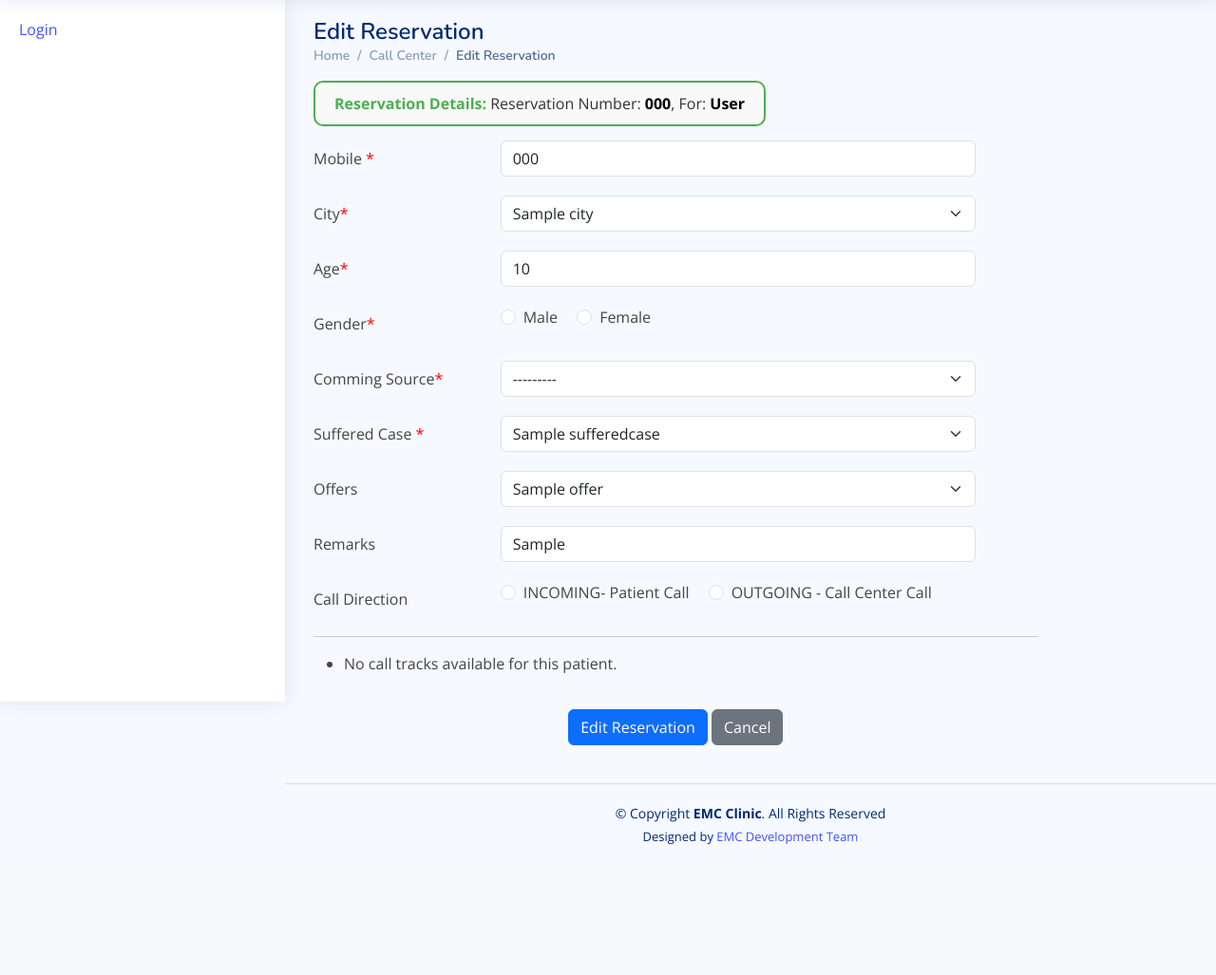
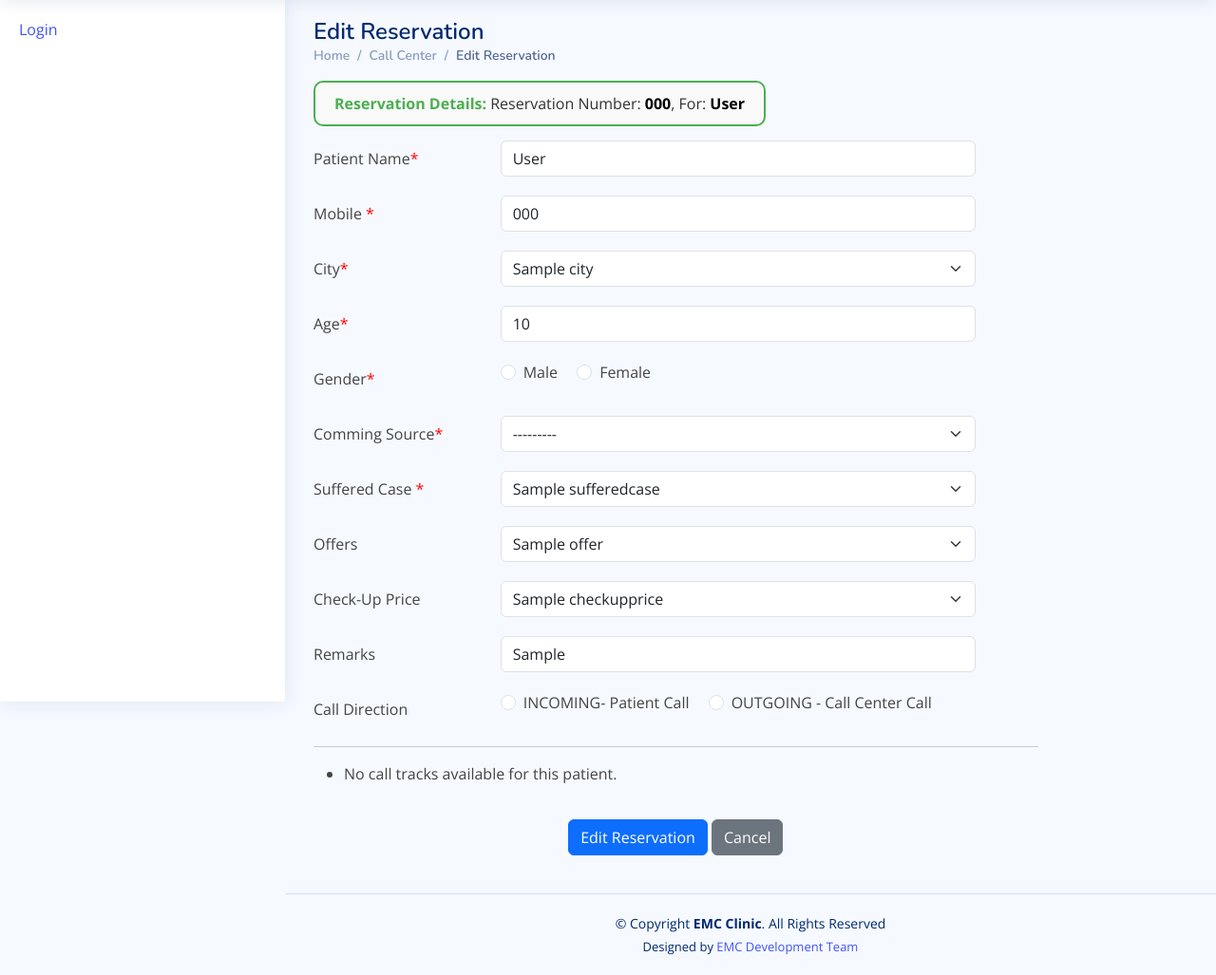
Before and after one commit to yasso77/testemc, a Django app: page /edit_reservation/1/ in a window 1280 px wide. Shown: the part 61-1088 px from the top of the page at 95% size. Before the commit the page ends 951 px from the top, so only its background shows below. Run offline with Django 5.2, Linux system fonts and the light colour scheme; tables that the repository leaves empty hold one stand-in row (values such as "Sample post"); some libraries are stand-ins or nearby versions.

Commit message:
12/24/2024

```diff
--- a/manager/forms/addreservation.py
+++ b/manager/forms/addreservation.py
@@ -13,7 +13,7 @@ class MyModelForm(forms.ModelForm):
     class Meta:
         model = Patient
 
-        fields = ['reservationCode','fullname', 'mobile', 'city','age','gender','sufferedcase','offerID','leadSource','remarks','expectedDate','callDirection']
+        fields = ['reservationCode','fullname', 'mobile', 'city','age','gender','sufferedcase','offerID','leadSource','remarks','expectedDate','callDirection','checkUpprice']
 
         widgets = {
             'fullname': forms.TextInput(attrs={'class': 'form-control'}),
@@ -38,6 +38,7 @@ class MyModelForm(forms.ModelForm):
             'callDirection': forms.RadioSelect(attrs={'class': 'form-check-input'}),
 
             'leadSource': forms.Select(attrs={'class': 'form-select'}),
+            'checkUpprice': forms.Select(attrs={'class': 'form-select'}),
             'gender': forms.RadioSelect(attrs={'class': 'form-check-input'}),
 
             'expectedDate': forms.DateInput(attrs={
--- a/manager/forms/editReservation.py
+++ b/manager/forms/editReservation.py
@@ -14,12 +14,12 @@ class editReservationForm(forms.ModelForm):
     offerID= forms.ModelChoiceField(queryset=Offers.objects.active(),required=False,  label="Offers", widget=forms.Select(attrs={'class': 'form-select'}))
     class Meta:
         model = Patient
-        exclude = ['createdDate', 'createdby','fullName']  # Exclude non-editable fields
-        fields = [ 'reservationCode','mobile', 'city','age','gender','sufferedcase','leadSource','remarks','offerID','callDirection']
+        exclude = ['createdDate', 'createdby']  # Exclude non-editable fields
+        fields = [ 'reservationCode','mobile', 'city','age','gender','sufferedcase','leadSource','remarks','offerID','callDirection','fullname','checkUpprice']
 
         widgets = {
             #'reservationCode': forms.HiddenInput(),  # Make this field hidden
-            #'fullname': forms.TextInput(attrs={'class': 'form-control'}),
+            'fullname': forms.TextInput(attrs={'class': 'form-control'}),
             'mobile': forms.TextInput(attrs={'class': 'form-control' }),
             'callDirection': forms.RadioSelect(attrs={'class': 'form-check-input'}),
             'age': forms.NumberInput(attrs={
@@ -33,6 +33,7 @@ class editReservationForm(forms.ModelForm):
             'fileserial': forms.TextInput(attrs={'class': 'form-control'}),
 
             'leadSource': forms.Select(attrs={'class': 'form-select'}),
+            'checkUpprice': forms.Select(attrs={'class': 'form-select'}),
             'gender': forms.RadioSelect(attrs={'class': 'form-check-input'}),
             'reservedBy': forms.TextInput(attrs={'class': 'form-control'}),
             'expectedDate': forms.DateInput(attrs={'type': 'date', 'class': 'form-control'}),  # Correct type attribute
@@ -41,6 +42,9 @@ class editReservationForm(forms.ModelForm):
 
         }
         error_messages = {
+            'fullname': {
+                'required': 'Full name is required.',
+            },
 
             'mobile': {
                 'required': 'Mobile number is required.',
--- a/manager/urls.py
+++ b/manager/urls.py
@@ -5,6 +5,7 @@ from manager.views.main import MainView
 from manager.views.report import ReportView
 from manager.views.callcenter import CallCenterView
 from django.views.generic import TemplateView
+from django.contrib.auth.views import PasswordResetView, PasswordResetDoneView, PasswordResetConfirmView, PasswordResetCompleteView
 
 urlpatterns = [
     # MainView
@@ -52,4 +53,9 @@ urlpatterns = [
 
     # Authentication
     path('accounts/', include('django.contrib.auth.urls')),
+    # Password reset views
+    path('password-reset/', PasswordResetView.as_view(template_name='registration/changepassword.html'), name='password_reset'),
+    path('password-reset/done/', PasswordResetDoneView.as_view(template_name='registration/password_reset_done.html'), name='password_reset_done'),
+    path('reset/<uidb64>/<token>/', PasswordResetConfirmView.as_view(template_name='registration/password_reset_confirm.html'), name='password_reset_confirm'),
+    path('reset/done/', PasswordResetCompleteView.as_view(template_name='registration/password_reset_complete.html'), name='password_reset_complete'),
 ]
--- a/manager/views/callcenter.py
+++ b/manager/views/callcenter.py
@@ -7,9 +7,9 @@ from django.contrib.auth.models import User
 
 from manager.forms.addFollowUp import insertCallTrackForm
 from manager.forms.editReservation import editReservationForm
-
+from django.utils.timezone import now
 from django.contrib.auth.decorators import login_required,permission_required
-
+from django.db.models import Count, Max, Subquery, OuterRef
 from manager.model.patient import CallTrack, Patient
 from django.views.generic.list import ListView
 from django.shortcuts import get_object_or_404, redirect
@@ -20,34 +20,46 @@ from django.db.models import Q
 class CallCenterView(ListView):
 
     @login_required
-
     def reservationsList(request):
-       # Get the current date
+        # Get the current date
         today = date.today()
 
-        # Calculate the date 10 days ago
-        ten_days_ago = today - timedelta(days=30)
+        # Calculate the date 30 days ago
+        thirty_days_ago = today - timedelta(days=30)
 
-        # Filter the Patient records created within the previous 10 days by a specific user (createdby)
-        # assuming `request.user` is the logged-in user
-        is_admin = request.user.groups.filter(name='Admin').exists()
-        #print(is_admin)
+        # Check if the user is an admin
+        is_admin_or_marketing = request.user.groups.filter(name__in=['Admin', 'Marketing']).exists()
+
+
+        # Filter recent patients
         recent_patients = (
-        Patient.objects.active()
-         .filter(
-        Q(createdDate__gte=ten_days_ago) &
-        (Q(reservedBy=request.user) | Q() if not is_admin else Q())
+            Patient.objects.active()
+            .filter(
+                Q(createdDate__gte=thirty_days_ago) &
+                (Q(reservedBy=request.user) if not is_admin_or_marketing else Q())
+            )
+            .select_related('sufferedcase')
+            .annotate(
+                call_count=Count('call_patients'),  # Count number of call tracks for each patient
+                last_call_date=Max('call_patients__createdDate'),  # Get the latest call date
+                last_call_outcome=Subquery(
+                    CallTrack.objects.filter(
+                        patientID=OuterRef('pk')  # Reference the current patient
+                    )
+                    .order_by('-createdDate')
+                    .values('outcome')[:1]  # Get the outcome of the latest call
+                )
+            )
+            .values(
+                'patientid', 'fullname', 'reservationCode', 'leadSource',
+                'createdDate', 'city', 'mobile', 'age',
+                'sufferedcase__caseName', 'expectedDate', 'gender', 'attendanceDate',
+                'call_count', 'last_call_date', 'last_call_outcome'  # Add annotated fields
+            )
         )
-        .select_related('sufferedcase')
-        .values(
-            'patientid', 'fullname', 'reservationCode', 'leadSource',
-            'createdDate', 'city', 'mobile', 'age',
-            'sufferedcase__caseName', 'expectedDate',
-            'gender', 'attendanceDate'
-        )
-    )
 
         return render(request, 'callcenter/reservationsList.html', {'patients': recent_patients})
+
 
 
     @login_required
@@ -71,12 +83,23 @@ class CallCenterView(ListView):
                     isDeleted=False
                 )
                 .select_related('sufferedcase')
-                .values(
-                    'patientid', 'fullname', 'reservationCode', 'leadSource',
-                    'createdDate', 'city', 'mobile', 'age',
-                    'sufferedcase__caseName', 'expectedDate',
-                    'gender', 'attendanceDate'
+                .annotate(
+                call_count=Count('call_patients'),  # Count number of call tracks for each patient
+                last_call_date=Max('call_patients__createdDate'),  # Get the latest call date
+                last_call_outcome=Subquery(
+                    CallTrack.objects.filter(
+                        patientID=OuterRef('pk')  # Reference the current patient
+                    )
+                    .order_by('-createdDate')
+                    .values('outcome')[:1]  # Get the outcome of the latest call
                 )
+            )
+            .values(
+                'patientid', 'fullname', 'reservationCode', 'leadSource',
+                'createdDate', 'city', 'mobile', 'age',
+                'sufferedcase__caseName', 'expectedDate', 'gender', 'attendanceDate',
+                'call_count', 'last_call_date', 'last_call_outcome'  # Add annotated fields
+            )
             )
         elif viewScope=='missed':
                 recent_patients = (
@@ -91,32 +114,56 @@ class CallCenterView(ListView):
                     Q(expectedDate__lt=today) #| Q(confirmationDate__lt=today)  # Correct usage of Q object with OR logic
                 )
                 .select_related('sufferedcase')       # Optimize related model queries
+                .annotate(
+                    call_count=Count('call_patients'),  # Count number of call tracks for each patient
+                    last_call_date=Max('call_patients__createdDate'),  # Get the latest call date
+                    last_call_outcome=Subquery(
+                        CallTrack.objects.filter(
+                            patientID=OuterRef('pk')  # Reference the current patient
+                        )
+                        .order_by('-createdDate')
+                        .values('outcome')[:1]  # Get the outcome of the latest call
+                    )
+                )
                 .values(
                     'patientid', 'fullname', 'reservationCode', 'leadSource',
                     'createdDate', 'city', 'mobile', 'age',
-                    'sufferedcase__caseName', 'expectedDate',
-                    'gender', 'attendanceDate'
+                    'sufferedcase__caseName', 'expectedDate', 'gender', 'attendanceDate',
+                    'call_count', 'last_call_date', 'last_call_outcome'  # Add annotated fields
                 )
             )
 
         elif viewScope=='confirmed':
                 recent_patients = (
-                Patient.objects.active()
-                .filter(
-                    reservedBy=request.user,
-                    #confirmationDate__gt=today,
-                    createdDate__gte=thirty_days_ago,
-                    attendanceDate__isnull=True,
-                    isDeleted=False                # Exclude deleted patients
-
-                ).select_related('sufferedcase')       # Optimize related model queries
-                .values(
-                    'patientid', 'fullname', 'reservationCode', 'leadSource',
-                    'createdDate', 'city', 'mobile', 'age',
-                    'sufferedcase__caseName', 'expectedDate',
-                    'gender', 'attendanceDate'
-                )
+    Patient.objects.active()
+    .filter(
+        reservedBy=request.user,
+        createdDate__gte=thirty_days_ago,
+        attendanceDate__isnull=True,
+        isDeleted=False
+    )
+    .annotate(
+        call_count=Count('call_patients', filter=Q(call_patients__outcome="Confirmed", call_patients__confirmationDate__gt=today)),  # Count only relevant calls
+        last_call_date=Max('call_patients__createdDate'),  # Get the latest call date
+        last_call_outcome=Subquery(
+            CallTrack.objects.filter(
+                patientID=OuterRef('pk'),
+                outcome="Confirmed",
+                confirmationDate__gt=today,
+                createdBy=request.user
             )
+            .order_by('-createdDate')
+            .values('outcome')[:1]  # Get the outcome of the latest call
+        )
+    )
+    .filter(call_count__gt=0)  # Ensure patients have at least one confirmed call
+    .values(
+        'patientid', 'fullname', 'reservationCode', 'leadSource',
+        'createdDate', 'city', 'mobile', 'age',
+        'sufferedcase__caseName', 'expectedDate', 'gender', 'attendanceDate',
+        'call_count', 'last_call_date', 'last_call_outcome'
+    )
+)
 
         elif viewScope=='willattend':
                 recent_patients = (
@@ -128,13 +175,25 @@ class CallCenterView(ListView):
                 ).filter(
                     Q(expectedDate=today) #| Q(confirmationDate=today)  # Either condition can be true
                 ).select_related('sufferedcase')       # Optimize related model queries
+                    .annotate(
+                    call_count=Count('call_patients'),  # Count number of call tracks for each patient
+                    last_call_date=Max('call_patients__createdDate'),  # Get the latest call date
+                    last_call_outcome=Subquery(
+                        CallTrack.objects.filter(
+                            patientID=OuterRef('pk')  # Reference the current patient
+                        )
+                        .order_by('-createdDate')
+                        .values('outcome')[:1]  # Get the outcome of the latest call
+                    )
+                )
                 .values(
                     'patientid', 'fullname', 'reservationCode', 'leadSource',
                     'createdDate', 'city', 'mobile', 'age',
-                    'sufferedcase__caseName', 'expectedDate',
-                    'gender', 'attendanceDate'
+                    'sufferedcase__caseName', 'expectedDate', 'gender', 'attendanceDate',
+                    'call_count', 'last_call_date', 'last_call_outcome'  # Add annotated fields
                 )
             )
+        return render(request, 'callcenter/reservationsList.html', {'patients': recent_patients,'viewScope':viewScope})
 
 
     def reservationsListviewMobile(request,strmobile):
@@ -148,11 +207,22 @@ class CallCenterView(ListView):
                 #isDeleted=False
             )
             .select_related('sufferedcase')
+            .annotate(
+                call_count=Count('call_patients'),  # Count number of call tracks for each patient
+                last_call_date=Max('call_patients__createdDate'),  # Get the latest call date
+                last_call_outcome=Subquery(
+                    CallTrack.objects.filter(
+                        patientID=OuterRef('pk')  # Reference the current patient
+                    )
+                    .order_by('-createdDate')
+                    .values('outcome')[:1]  # Get the outcome of the latest call
+                )
+            )
             .values(
                 'patientid', 'fullname', 'reservationCode', 'leadSource',
                 'createdDate', 'city', 'mobile', 'age',
-                'sufferedcase__caseName', 'expectedDate',
-                'gender', 'attendanceDate'
+                'sufferedcase__caseName', 'expectedDate', 'gender', 'attendanceDate',
+                'call_count', 'last_call_date', 'last_call_outcome'  # Add annotated fields
             )
         )
 
@@ -258,13 +328,18 @@ class CallCenterView(ListView):
         ).count()
 
         # 2. Patients who confirmed their dates in the past 30 days & their confirmation date is greater than today
+
+        today = now().date()
+
         confirmed_patients_count = Patient.objects.filter(
             reservedBy=user,
-            #confirmationDate__gt=today,
             createdDate__gte=thirty_days_ago,
             attendanceDate__isnull=True,
-            isDeleted=False
-        ).count()
+            isDeleted=False,
+            call_patients__outcome="Confirmed",  # Outcome is "Confirmed"
+            call_patients__confirmationDate__gt=today,            # Add condition: confirmationDate > today
+            call_patients__createdBy=user
+        ).distinct().count()
 
         # 3. Patients whose expected or confirmation date is today in the past 30 days
         expected_or_confirmed_today_count = Patient.objects.filter(
--- a/manager/views/patient.py
+++ b/manager/views/patient.py
@@ -138,7 +138,7 @@ class PatientView(ListView):
                 patient.reservationCode = reservationCode
                 patient.reservedBy = request.user  # Assign the logged-in user
                 patient.createdBy = request.user  # Assign the logged-in user
-                patient.createdDate = datetime.now().date()
+                patient.createdDate = datetime.now()
                 patient.save()
 
 
--- a/templates/callcenter/dashboard.html
+++ b/templates/callcenter/dashboard.html
@@ -190,7 +190,7 @@ fetch('/reservation-data/')
 
           </script>
               <!-- Bootstrap JS -->
-              <script src="https://cdn.jsdelivr.net/npm/bootstrap@5.3.0/dist/js/bootstrap.bundle.min.js"></script>
+
 
 
     {% endblock %}
--- a/templates/callcenter/editReservation.html
+++ b/templates/callcenter/editReservation.html
@@ -38,7 +38,7 @@
 
     <input type="hidden" name="reservationCode" value="{{ form.reservationCode.value }}">
 
-    {% comment %} <div class="form-group row">
+    <div class="form-group row">
         <label for="{{ form.fullname.id_for_label }}" class="col-sm-3 col-form-label">Patient Name<span style="color: red;">*</span></label>
         <div class="col-sm-8">
             {{ form.fullname }}
@@ -48,7 +48,7 @@
                 </div>
             {% endif %}
         </div>
-    </div> {% endcomment %}
+    </div>
     <div class="form-group row">
         <label for="{{ form.mobile.id_for_label }}" aria-placeholder="7776556565" class="col-sm-3 col-form-label">Mobile <span style="color: red;">*</span></label>
         <div class="col-sm-8">
@@ -136,6 +136,18 @@
     </div>
 
     <div class="form-group row">
+        <label for="{{ form.checkUpprice.id_for_label }}" class="col-sm-3 col-form-label">Check-Up Price </label>
+        <div class="col-sm-8">
+            {{ form.checkUpprice }}
+            {% if form.checkUpprice.errors %}
+                <div class="text-danger">
+                    {{ form.checkUpprice.errors }}
+                </div>
+            {% endif %}
+        </div>
+    </div>
+
+    <div class="form-group row">
         <label for="{{ form.remarks.id_for_label }}" class="col-sm-3 col-form-label">Remarks</label>
         <div class="col-sm-8">
             {{ form.remarks }}
--- a/templates/parts/header.html
+++ b/templates/parts/header.html
@@ -183,9 +183,10 @@
             </li>
 
             <li>
-              <a class="dropdown-item d-flex align-items-center" href="users-profile.html">
+
+            <a class="dropdown-item d-flex align-items-center" href="#">
                 <i class="bi bi-person"></i>
-                <span>My Profile</span>
+                <span>Change Password</span>
               </a>
             </li>
             <li>
@@ -193,7 +194,7 @@
             </li>
 
             <li>
-              <a class="dropdown-item d-flex align-items-center" href="users-profile.html">
+              <a class="dropdown-item d-flex align-items-center" href="#">
                 <i class="bi bi-gear"></i>
                 <span>Account Settings</span>
               </a>
@@ -203,7 +204,7 @@
             </li>
 
             <li>
-              <a class="dropdown-item d-flex align-items-center" href="pages-faq.html">
+              <a class="dropdown-item d-flex align-items-center" href="#">
                 <i class="bi bi-question-circle"></i>
                 <span>Need Help?</span>
               </a>
--- a/templates/parts/nav.html
+++ b/templates/parts/nav.html
@@ -22,7 +22,7 @@
               <i class="bi bi-circle"></i><span>Upload Patients File</span>
             </a>
           </li> {% endcomment %}
-          {% if request.user|in_group:"Call Center" or request.user|in_group:"Admin" %}
+          {% if request.user|in_group:"Call Center" or request.user|in_group:"Admin" or request.user|in_group:"Marketing" %}
           <li>
             <a href="{%url 'newreservation'%}">
               <i class="bi bi-circle"></i><span>New Reservation</span>
--- a/templates/registration/login.html
+++ b/templates/registration/login.html
@@ -115,7 +115,7 @@
 
 
                   {# Assumes you set up the password_reset view in your URLconf #}
-                  <p><a href="{% url 'password_reset' %}">Lost password?</a></p>
+                  {% comment %} <p><a href="{% url 'password_reset' %}">Lost password?</a></p> {% endcomment %}
 
                 </div>
               </div>
```
Also changed, not shown: manager/admin.py (+21 -1 lines), manager/model/patient.py (+20 -3 lines), templates/callcenter/newReservation.html (+12 -0 lines), templates/callcenter/reservationsList.html (+26 -3 lines), templates/registration/changepassword.html (added, +9 -0 lines), templates/registration/password_reset_confirm.html (+3 -9 lines), manager/migrations/0040_checkupprice_alter_patient_leadsource_and_more.py (added).
